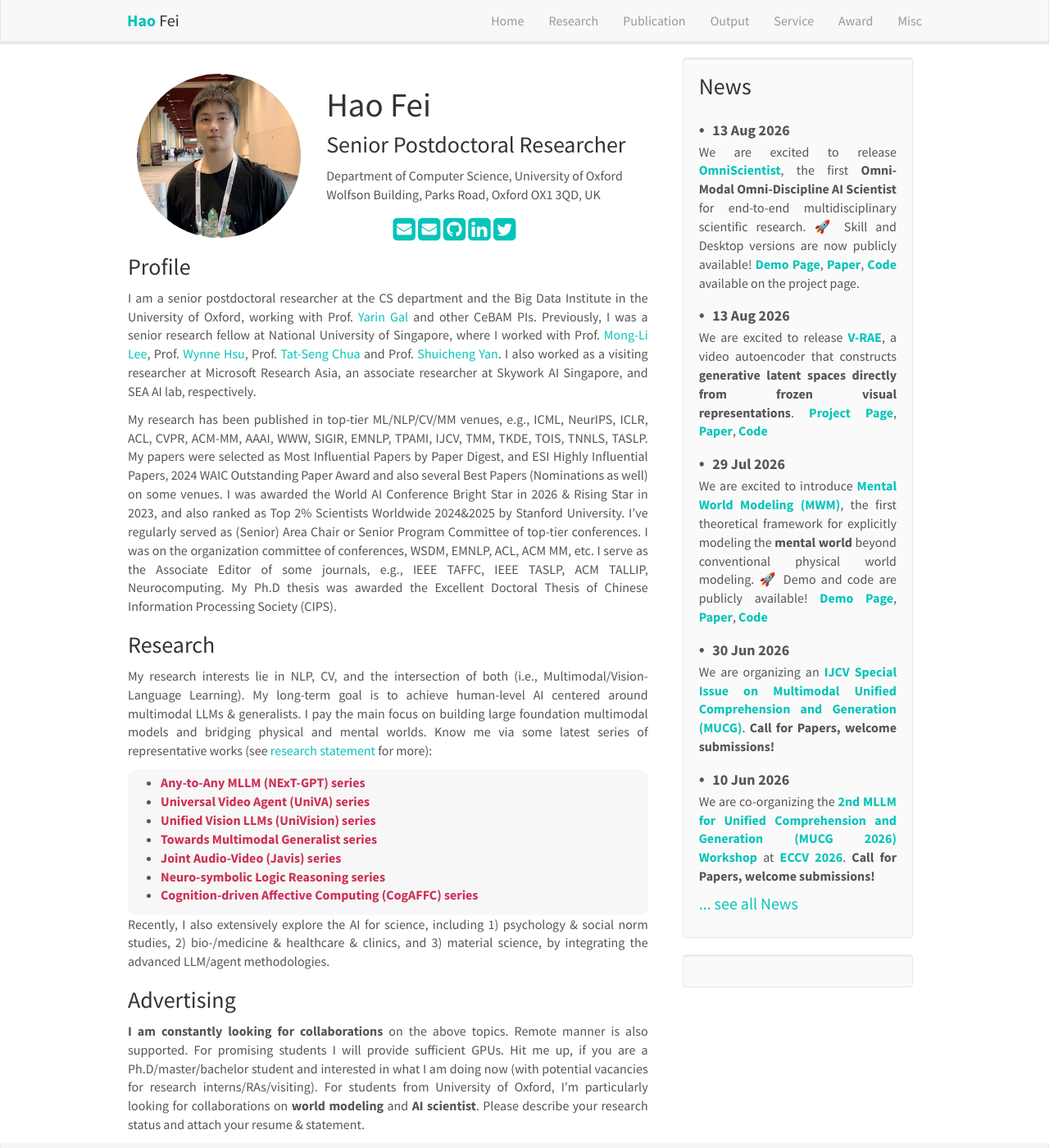
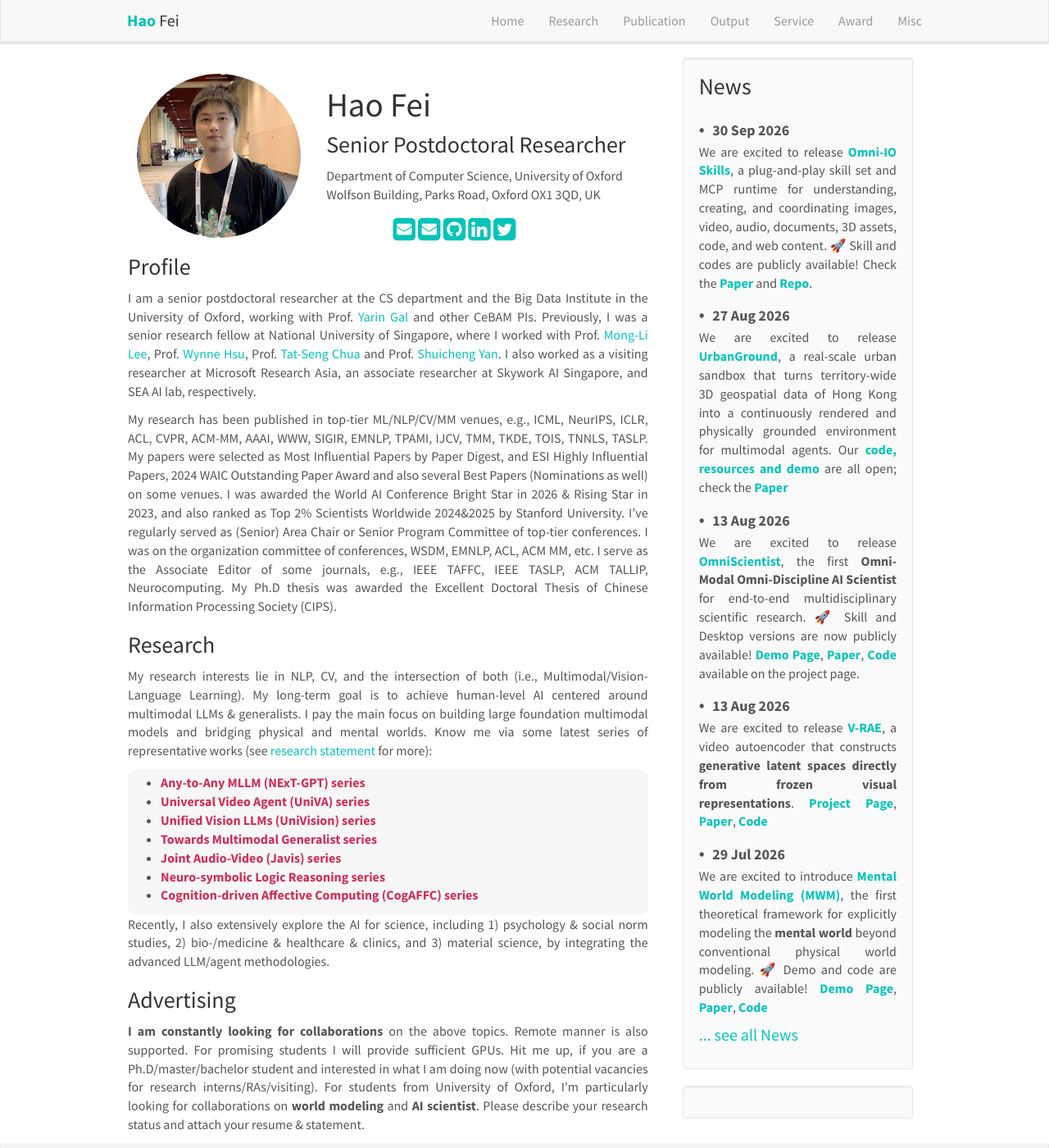
Before and after one commit to scofield7419/scofield7419.github.io, a Jekyll site: the page built from _pages/home.md, in a window 1280 px wide and 1400 px high. Shown: the whole window at 82% size. Built offline with Jekyll 4.4.1, drawn with Linux system fonts in a browser that asks for light colours; nearby versions of some CDN libraries; comment, search, counter and statistics services are not loaded; a style sheet for code colours, icons or effects is not loaded.

Commit message:
Update news.yml

```diff
--- a/_data/news.yml
+++ b/_data/news.yml
@@ -1,3 +1,9 @@
+
+- date: 30 Sep 2026
+  headline: "We are excited to release [**Omni-IO Skills**](https://github.com/any2any-mllm/Omni-IO-Skill), a plug-and-play skill set and MCP runtime for understanding, creating, and coordinating images, video, audio, documents, 3D assets, code, and web content. 🚀 Skill and codes are publicly available! Check the [**Paper**](https://arxiv.org/abs/2609.31847) and [**Repo**](https://github.com/any2any-mllm/Omni-IO-Skill)."
+
+- date: 27 Aug 2026
+  headline: "We are excited to release [**UrbanGround**](https://urbanground.github.io/), a real-scale urban sandbox that turns territory-wide 3D geospatial data of Hong Kong into a continuously rendered and physically grounded environment for multimodal agents. Our [**code, resources and demo**](https://urbanground.github.io/) are all open; check the [**Paper**](https://arxiv.org/abs/2608.27456)"
 
 - date: 13 Aug 2026
   headline: "We are excited to release [**OmniScientist**](https://omni-scientist.github.io/), the first **Omni-Modal Omni-Discipline AI Scientist** for end-to-end multidisciplinary scientific research. 🚀 Skill and Desktop versions are now publicly available! [**Demo Page**](https://omni-scientist.github.io/), [**Paper**](https://arxiv.org/abs/2608.13558), [**Code**](https://github.com/Omni-Scientist/OmniScientist) available on the project page."
```
